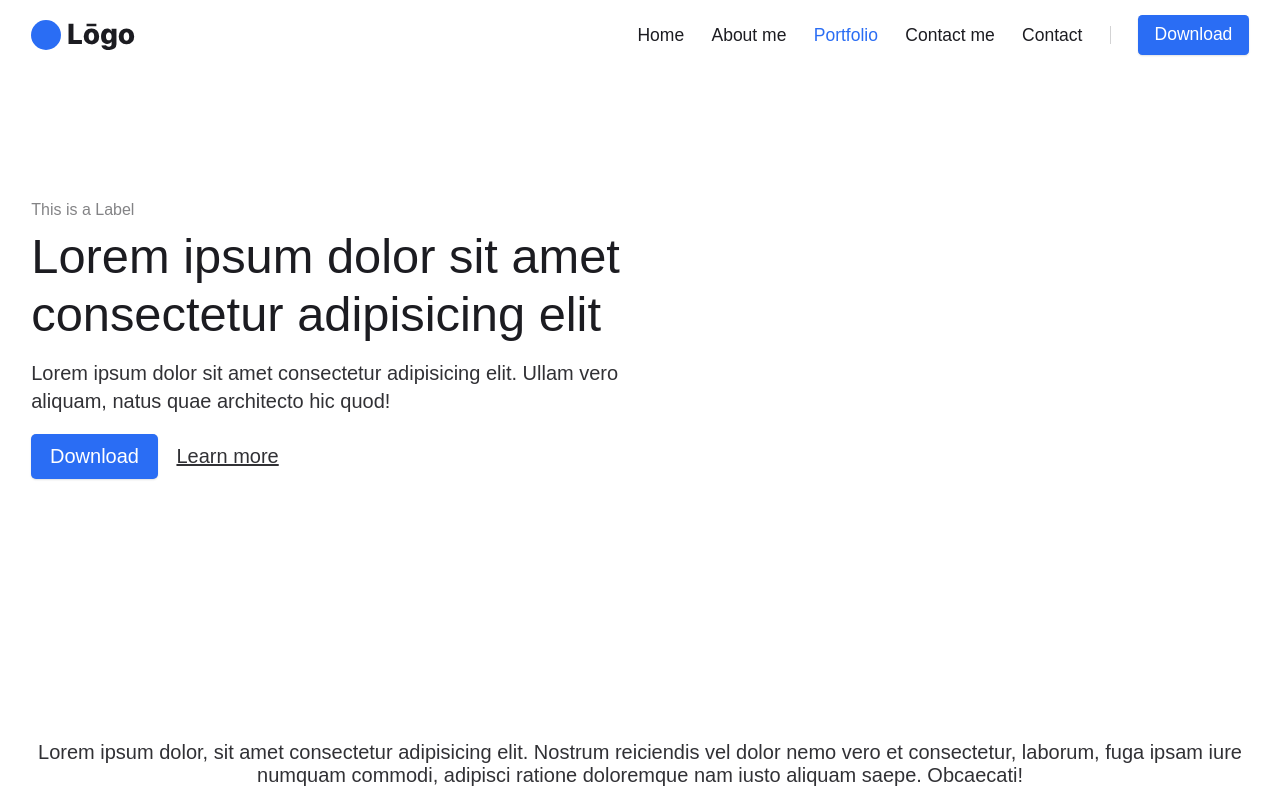
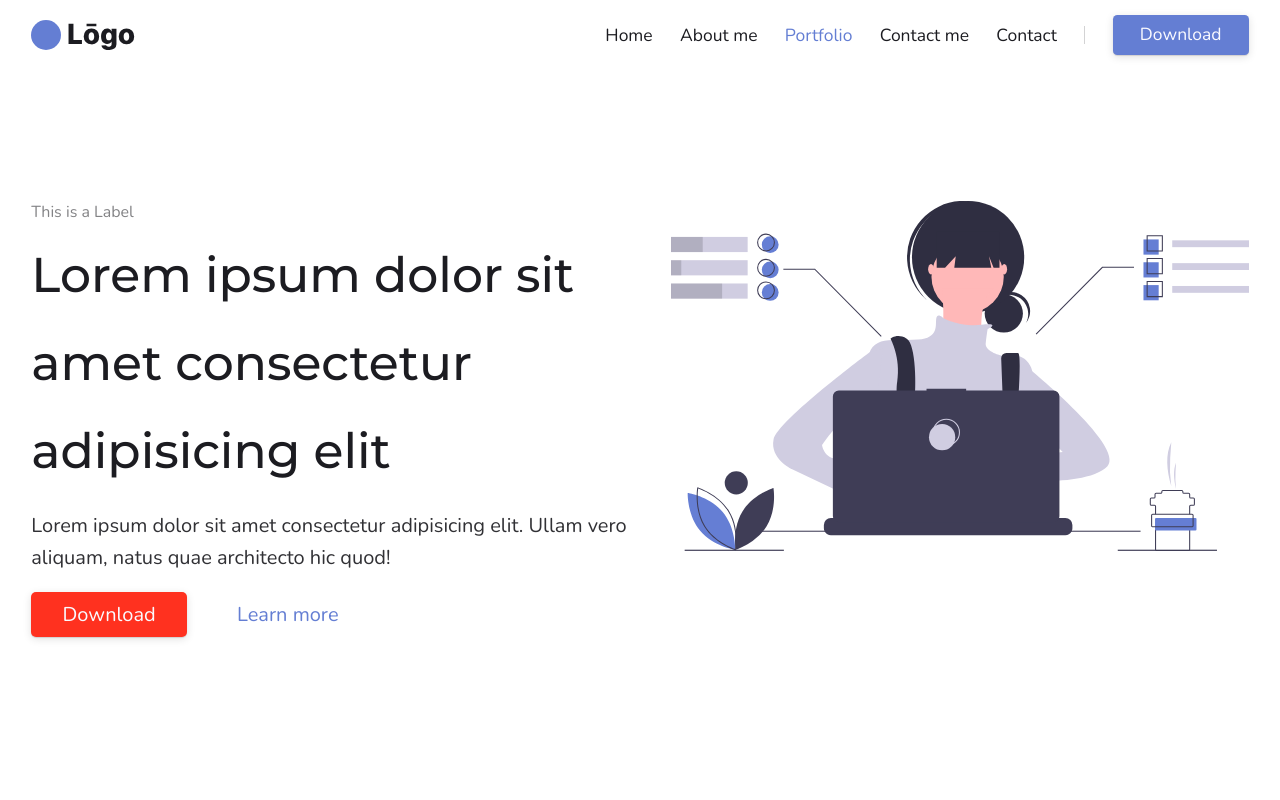
Before and after one commit to elvyra/elvyra.github.io, a website: page main/index.html in a window 1280 px wide. Shown: the top 800 px of the page. Drawn offline with nearby package versions, Linux system fonts and the light colour scheme.

Commit message:
Colors and typography updated

```diff
--- a/main/assets/css/custom-style/_buttons.scss
+++ b/main/assets/css/custom-style/_buttons.scss
@@ -1,27 +1,25 @@
-// --------------------------------
-
-// (START) Global Editor code https://codyhouse.co/ds/globals/buttons
-
-// --------------------------------
-
 :root {
   --btn-font-size: 1em;
-  --btn-font-size-sm: calc(var(--btn-font-size) - 0.2em);
-  --btn-font-size-md: calc(var(--btn-font-size) + 0.2em);
-  --btn-font-size-lg: calc(var(--btn-font-size) + 0.4em);
-  --btn-padding-x: var(--space-sm); // padding left + right
-  --btn-padding-y: var(--space-xs); // padding top + bottom
+  --btn-font-size-sm: 0.8em;
+  --btn-font-size-md: 1.2em;
+  --btn-font-size-lg: 1.4em;
+  --btn-padding-x: var(--space-md);
+  --btn-padding-y: var(--space-xs);
   --btn-radius: 0.25em;
 }
 
-.btn { // style affecting all buttons
-  box-shadow: var(--shadow-xs);
+.btn {
   cursor: pointer;
+  text-decoration: none;
+  line-height: 1;
   @include fontSmooth;
-  transition: .3s;
+  box-shadow: 0px 2px 8px 0 alpha(var(--color-black), 0.12),
+    0px 1px 1px 0 alpha(var(--color-black), 0.12);
+  transition: all 0.3s ease;
 
   &:hover {
-    box-shadow: var(--shadow-sm);
+    box-shadow: 0px 1px 2px 0 alpha(var(--color-black), 0.12),
+      0px 1px 1px 0 alpha(var(--color-black), 0.12);
   }
 
   &:focus {
@@ -38,6 +36,7 @@
 .btn--primary {
   background-color: var(--color-primary);
   color: var(--color-white);
+  @include fontSmooth;
 
   &:hover {
     background-color: var(--color-primary-dark);
@@ -49,13 +48,14 @@
 }
 
 .btn--subtle {
-  background-color: var(--color-contrast-lower);
-  color: var(--color-contrast-higher);
+  color: var(--color-primary);
+  box-shadow: none;
 }
 
 .btn--accent {
   background-color: var(--color-accent);
   color: var(--color-white);
+  @include fontSmooth;
 
   &:hover {
     background-color: var(--color-accent-dark);
@@ -72,13 +72,12 @@
   cursor: not-allowed;
 }
 
-// sizes
-.btn--sm {}
-.btn--md {}
-.btn--lg {}
+// size
+.btn--sm {
+}
 
-// --------------------------------
+.btn--md {
+}
 
-// (END) Global Editor Code
-
-// --------------------------------
+.btn--lg {
+}
--- a/main/assets/css/custom-style/_colors.scss
+++ b/main/assets/css/custom-style/_colors.scss
@@ -1,28 +1,28 @@
-// --------------------------------
+:root,
+[data-theme="default"] {
+  // main
+  @include defineColorHSL(--color-primary-darker, 226, 56%, 41%);
+  @include defineColorHSL(--color-primary-dark, 226, 56%, 51%);
+  @include defineColorHSL(--color-primary, 226, 56%, 61%);
+  @include defineColorHSL(--color-primary-light, 226, 56%, 71%);
+  @include defineColorHSL(--color-primary-lighter, 226, 56%, 81%);
 
-// (START) Global Editor code https://codyhouse.co/ds/globals/colors
+  @include defineColorHSL(--color-accent-darker, 5, 100%, 36%);
+  @include defineColorHSL(--color-accent-dark, 5, 100%, 46%);
+  @include defineColorHSL(--color-accent, 5, 100%, 56%);
+  @include defineColorHSL(--color-accent-light, 5, 100%, 66%);
+  @include defineColorHSL(--color-accent-lighter, 5, 100%, 76%);
 
-// --------------------------------
-
-:root, [data-theme="default"] {
-  // main
-  @include defineColorHSL(--color-primary-darker, 220, 90%, 42%);
-  @include defineColorHSL(--color-primary-dark, 220, 90%, 49%);
-  @include defineColorHSL(--color-primary, 220, 90%, 56%);
-  @include defineColorHSL(--color-primary-light, 220, 90%, 63%);
-  @include defineColorHSL(--color-primary-lighter, 220, 90%, 70%);
-
-  @include defineColorHSL(--color-accent-darker, 349, 75%, 36%);
-  @include defineColorHSL(--color-accent-dark, 349, 75%, 44%);
-  @include defineColorHSL(--color-accent, 349, 75%, 51%);
-  @include defineColorHSL(--color-accent-light, 349, 75%, 59%);
-  @include defineColorHSL(--color-accent-lighter, 349, 75%, 67%);
-
-  // black + white
-  @include defineColorHSL(--color-black, 240, 8%, 12%);
-  @include defineColorHSL(--color-white, 0, 0%, 100%);
+  @include defineColorHSL(--color-black, 335, 86%, 3%);
+  @include defineColorHSL(--color-white, 240, 100%, 99%);
 
   // feedback
+  @include defineColorHSL(--color-warning-darker, 46, 100%, 47%);
+  @include defineColorHSL(--color-warning-dark, 46, 100%, 50%);
+  @include defineColorHSL(--color-warning, 46, 100%, 61%);
+  @include defineColorHSL(--color-warning-light, 46, 100%, 71%);
+  @include defineColorHSL(--color-warning-lighter, 46, 100%, 80%);
+
   @include defineColorHSL(--color-success-darker, 94, 48%, 42%);
   @include defineColorHSL(--color-success-dark, 94, 48%, 48%);
   @include defineColorHSL(--color-success, 94, 48%, 56%);
@@ -35,12 +35,6 @@
   @include defineColorHSL(--color-error-light, 349, 75%, 59%);
   @include defineColorHSL(--color-error-lighter, 349, 75%, 67%);
 
-  @include defineColorHSL(--color-warning-darker, 46, 100%, 47%);
-  @include defineColorHSL(--color-warning-dark, 46, 100%, 50%);
-  @include defineColorHSL(--color-warning, 46, 100%, 61%);
-  @include defineColorHSL(--color-warning-light, 46, 100%, 71%);
-  @include defineColorHSL(--color-warning-lighter, 46, 100%, 80%);
-
   // color contrasts
   @include defineColorHSL(--color-bg, 0, 0%, 100%);
   @include defineColorHSL(--color-contrast-lower, 0, 0%, 95%);
@@ -49,9 +43,3 @@
   @include defineColorHSL(--color-contrast-high, 240, 4%, 20%);
   @include defineColorHSL(--color-contrast-higher, 240, 8%, 12%);
 }
-
-// --------------------------------
-
-// (END) Global Editor Code
-
-// --------------------------------
--- a/main/assets/css/custom-style/_typography.scss
+++ b/main/assets/css/custom-style/_typography.scss
@@ -1,12 +1,7 @@
-// --------------------------------
-
-// (START) Global Editor code https://codyhouse.co/ds/globals/typography
-
-// --------------------------------
-
 :root {
   // font family
-  --font-primary: sans-serif;
+  --font-primary: "Montserrat", sans-serif;
+  --font-secondary: "Nunito", sans-serif;
 
   // body font size
   --text-base-size: 1em;
@@ -15,7 +10,9 @@
   --text-scale-ratio: 1.2;
   --text-xs: calc((1em / var(--text-scale-ratio)) / var(--text-scale-ratio));
   --text-sm: calc(var(--text-xs) * var(--text-scale-ratio));
-  --text-md: calc(var(--text-sm) * var(--text-scale-ratio) * var(--text-scale-ratio));
+  --text-md: calc(
+    var(--text-sm) * var(--text-scale-ratio) * var(--text-scale-ratio)
+  );
   --text-lg: calc(var(--text-md) * var(--text-scale-ratio));
   --text-xl: calc(var(--text-lg) * var(--text-scale-ratio));
   --text-xxl: calc(var(--text-xl) * var(--text-scale-ratio));
@@ -23,14 +20,15 @@
   --text-xxxxl: calc(var(--text-xxxl) * var(--text-scale-ratio));
 
   // line-height
-  --body-line-height: 1.4;
-  --heading-line-height: 1.2;
+  --body-line-height: 1.6;
+  --heading-line-height: 1.8;
 
   // capital letters - used in combo with the lhCrop mixin
   --font-primary-capital-letter: 1;
+  --font-secondary-capital-letter: 1;
 }
 
-@supports(--css: variables) {
+@supports (--css: variables) {
   :root {
     @include breakpoint(md) {
       --text-base-size: 1.25em;
@@ -39,41 +37,22 @@
   }
 }
 
-// --------------------------------
-
-// (END) Global Editor Code
-
-// --------------------------------
-
-// link style
-a, .link {}
-
-mark {
-  background-color: alpha(var(--color-accent), 0.2);
-  color: inherit;
+body {
+  font-family: var(--font-secondary);
 }
 
-.text-component {
-  --line-height-multiplier: 1;
-  --text-vspace-multiplier: 1;
-
-  blockquote {
-    padding-left: 1em;
-    border-left: 4px solid var(--color-contrast-low);
-  }
-
-  hr {
-    background: var(--color-contrast-low);
-    height: 1px;
-  }
-
-  figcaption {
-    font-size: var(--text-sm);
-    color: var(--color-contrast-medium);
-  }
+h1,
+h2,
+h3,
+h4 {
+  font-family: var(--font-primary);
+  font-weight: 500;
 }
 
-.article { // e.g., blog posts
-  --body-line-height: 1.58; // set body line-height
-  --text-vspace-multiplier: 1.2; // increase vertical spacing
+// font family
+.font-primary {
+  font-family: var(--font-primary);
 }
+.font-secondary {
+  font-family: var(--font-secondary);
+}
--- a/main/index.html
+++ b/main/index.html
@@ -4,6 +4,7 @@
   <meta charset="UTF-8">
   <meta name="viewport" content="width=device-width, initial-scale=1">
   <script>document.getElementsByTagName("html")[0].className += " js";</script>
+  <link href="https://fonts.googleapis.com/css2?family=Montserrat:wght@500&family=Nunito&display=swap" rel="stylesheet">
   <link id="codyframe" rel="stylesheet" href="assets/css/style.css">
   <!-- browsers not supporting CSS variables -->
   <script>
@@ -45,7 +46,8 @@
 
   <section class="hero padding-y-xxl">
     <div class="container max-width-adaptive-lg">
-      <div class="max-width-xs">
+      <div class="grid">
+        <div class="col-6@md">
           <div class="text-sm opacity-60% margin-bottom-xxs">This is a Label</div>
 
           <div class="text-component margin-bottom-sm">
@@ -54,8 +56,12 @@
           </div>
 
           <div class="flex flex-wrap items-center gap-sm">
-          <a href="#0" class="btn btn--primary">Download</a>
-          <a href="#0" class="color-inherit">Learn more</a>
+            <a href="#0" class="btn btn--accent">Download</a>
+            <a href="#0" class="btn btn--subtle">Learn more</a>
+          </div>
+        </div>
+        <div class="col-6@md padding-left-md">
+          <img  src="./assets/img/hero.svg">
         </div>
       </div>
     </div>
```
Also changed, not shown: main/assets/css/style-fallback.css, main/assets/css/style.css, main/assets/img/hero.svg (added). Lines whose indentation alone changed are shown as unchanged.
